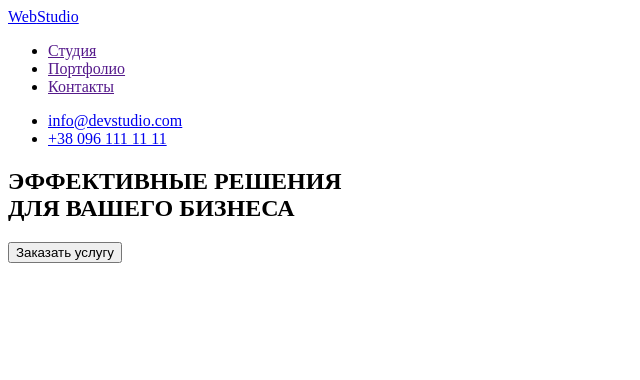
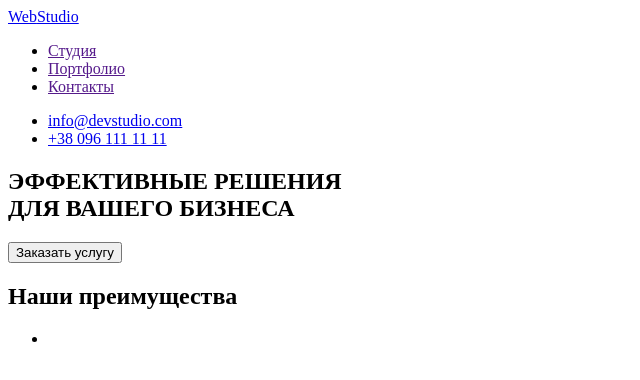
Before and after one commit to Ilona2802/goit-markup-hw-01., a plain HTML site: page index.html in a window 1280 px wide. Shown: the whole page, without its empty margins (0-640 px from the left). Drawn offline with Linux system fonts and the light colour scheme.

Commit message:
added prettier

```diff
--- a/index.html
+++ b/index.html
@@ -1,9 +1,9 @@
 <!DOCTYPE html>
 <html lang="ru">
   <head>
-    <meta charset="UTF-8">
-    <meta http-equiv="X-UA-Compatible" content="IE=edge">
-    <meta name="viewport"content="width=device-width,initial-scale=1.0">
+    <meta charset="UTF-8" />
+    <meta http-equiv="X-UA-Compatible" content="IE=edge" />
+    <meta name="viewport" content="width=device-width,initial-scale=1.0" />
     <title>Document</title>
   </head>
 
@@ -31,16 +31,17 @@
     <main>
       <!--Шапка-->
       <section>
-         <h1>ЭФФЕКТИВНЫЕ РЕШЕНИЯ<br>ДЛЯ ВАШЕГО БИЗНЕСА</h1>
+        <h1>ЭФФЕКТИВНЫЕ РЕШЕНИЯ<br />ДЛЯ ВАШЕГО БИЗНЕСА</h1>
         <button type="button">Заказать услугу</button>
       </section>
       <!--Особенности -->
       <section>
-
+        <h2>Наши преимущества</h2>
+        <ul>
+          <li></li>
+        </ul>
       </section>
     </main>
-    <footer>
-
-    </footer>
+    <footer></footer>
   </body>
 </html>
```
Also changed, not shown: .prettierrc.json (added). Lines whose indentation alone changed are shown as unchanged.
